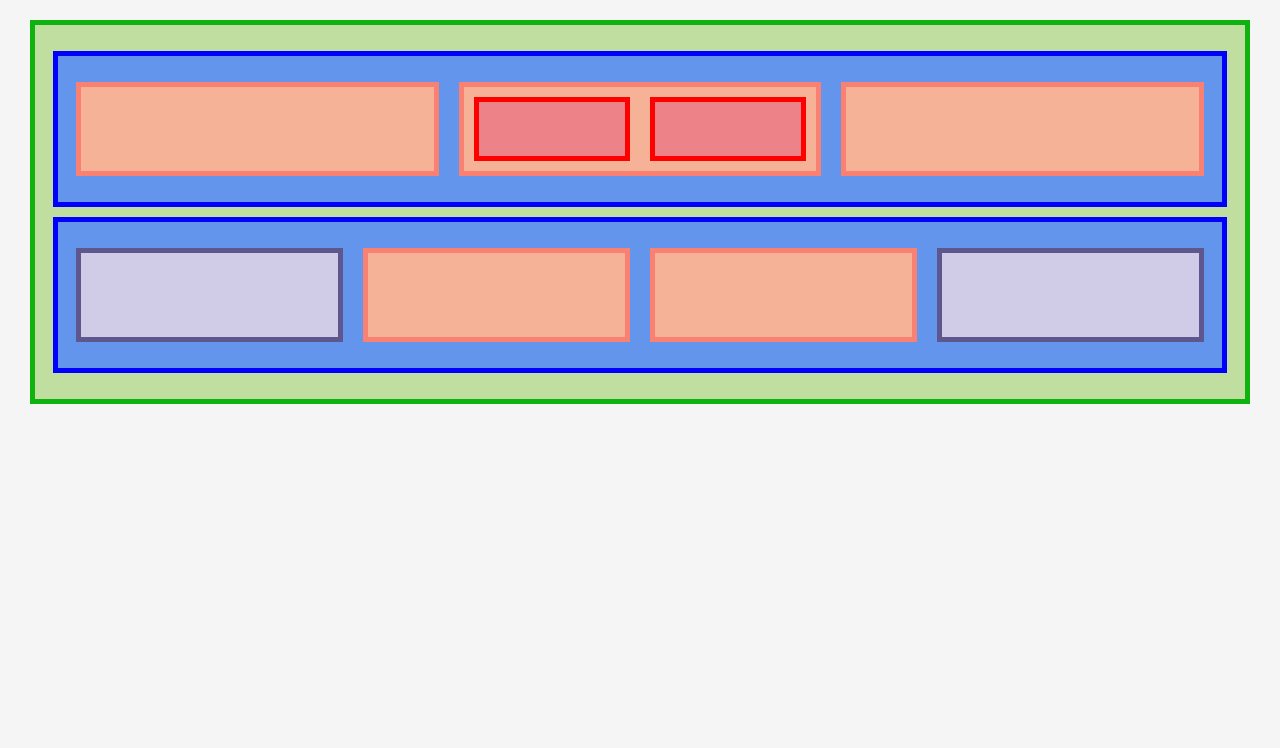
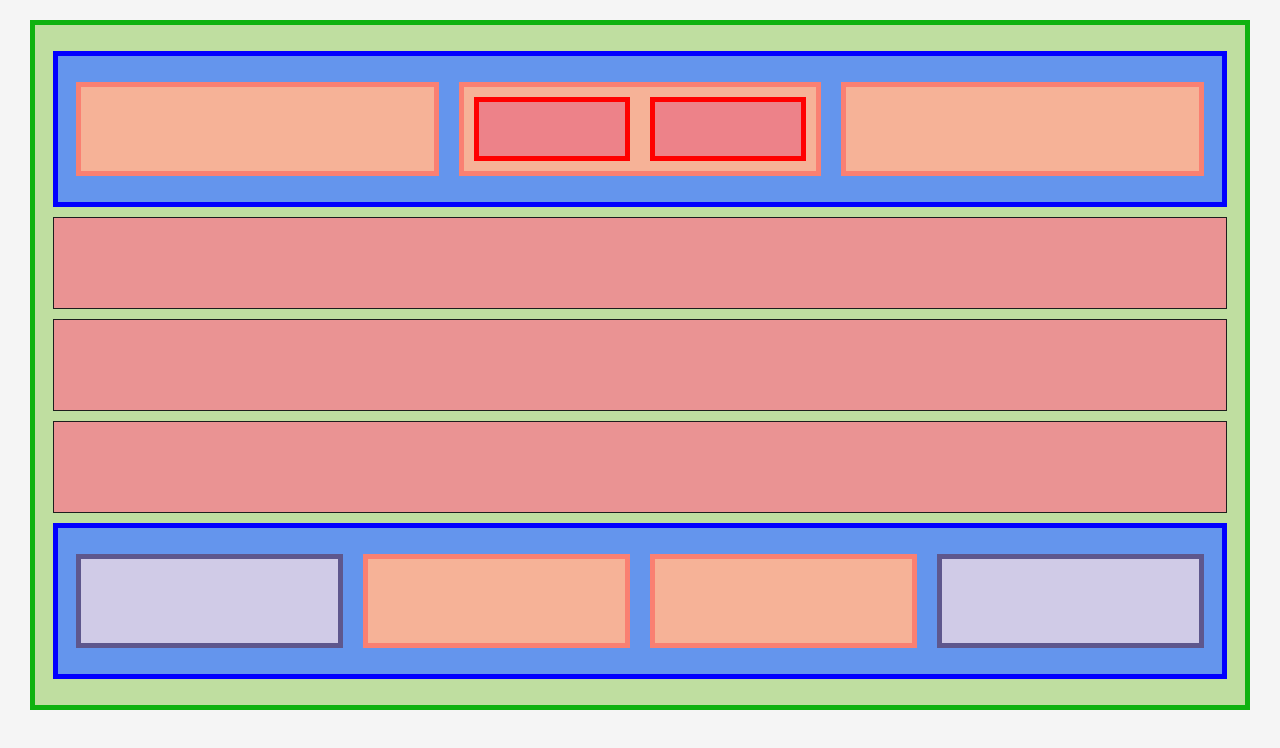
Before and after one commit to CyberCervela/git_test, a plain HTML site: page flexbox.html in a window 1280 px wide. Drawn offline with Linux system fonts and the light colour scheme.

Commit message:
Activating missing boxes

```diff
--- a/flexbox.html
+++ b/flexbox.html
@@ -10,16 +10,21 @@
 <body>
     <div class="container">
         <div class="box">
-            <div class="child"></div>
+            <div class="child">
+            </div>
             <div class="child">
                 <div class="child2"></div>
                 <div class="child2"></div>
             </div>
-            <div class="child"></div>
+            <div class="child">
+            </div>
         </div>
-        <!-- <div class="box2"></div>
-        <div class="box2"></div>
-        <div class="box2"></div> -->
+        <div class="box2">
+        </div>
+        <div class="box2">
+        </div>
+        <div class="box2">
+        </div>
         <div class="box">
             <div class="child3"></div>
             <div class="child"></div>
```
